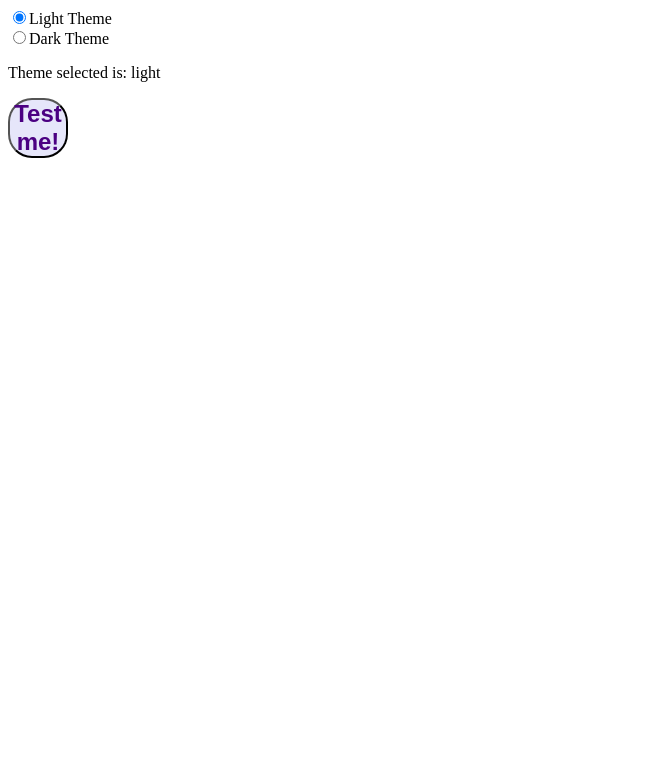
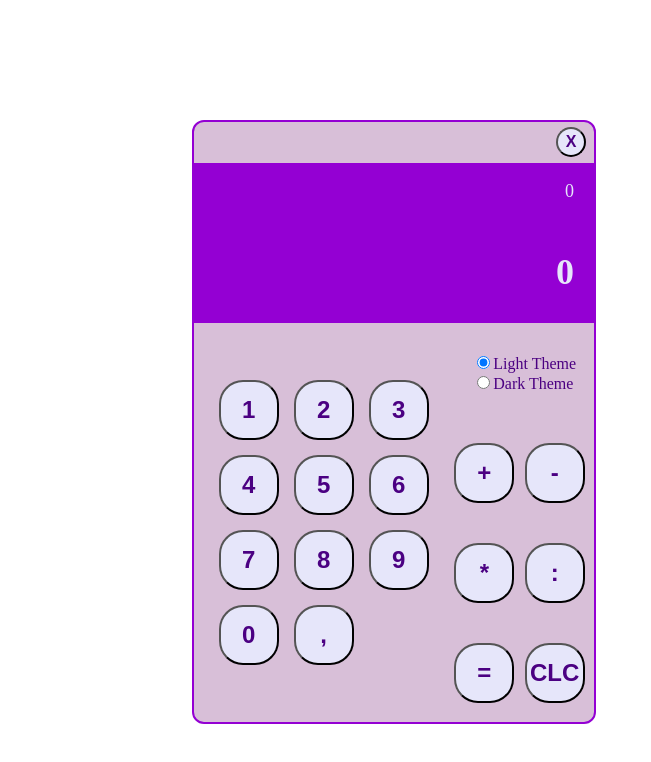
Before and after one commit to ritamcastro/testing-apps-with-rtl, a React app: page /calculator in a window 1280 px wide. Shown: the top 762 px of the page, without its empty margins (0-651 px from the left). Built offline with nearby package versions, Linux system fonts and the light colour scheme.

Commit message:
And here is the entire flow!

```diff
--- a/assets/styles/styles.css
+++ b/assets/styles/styles.css
@@ -81,7 +81,10 @@
 
 .themes {
     grid-area: themes;
-    background-color: grey;
+    font-size: 16px;
+    color: indigo;
+    place-self: center;
+    align-content: stretch;
 }
 
 .operations {
@@ -92,7 +95,6 @@
     grid-template-areas: ". ." ". ." ". .";
     grid-area: operations;
     align-items: center;
-
 }
 
 .btn {
--- a/src/app.jsx
+++ b/src/app.jsx
@@ -1,9 +1,9 @@
 import React, { useState } from 'react'
-// import Welcome from './features/greetingz/welcome'
+import { BrowserRouter, Route, Switch } from 'react-router-dom'
+import Welcome from './features/greetingz/welcome'
 import Calculator from './features/calculator/calculator'
-import Button from './components/button'
+import Goodbye from './features/greetingz/goodbye'
 import { ThemeProvider } from './themes/theme'
-import ThemeToggler from './themes/theme-toggler'
 
 
 const App = () => {
@@ -14,15 +14,16 @@ const App = () => {
     }
 
     return (
-        <div>
-            {/* <Welcome onSubmit={onWelcoming} />
-            {username.length > 0 ? <p> Welcome, {username}!</p> : null} */}
-            {/* <Calculator /> */}
-            <ThemeProvider>
-                <ThemeToggler/>
-                <Button name="Test me!"/>
-            </ThemeProvider>
-        </div>
+        <BrowserRouter>
+            <Switch>
+                <ThemeProvider>
+                    <Route exact path="/" render={() => <Welcome onSubmit={onWelcoming} goto="/calculator" />} />
+                    <Route exact path="/calculator" render={() => <Calculator onCloseGoTo={'/goodbye'} />} />
+                    <Route exact path="/goodbye" render={() => <Goodbye name={username} />} />
+                </ThemeProvider>
+            </Switch>
+        </BrowserRouter>
     )
 }
+
 export default App
--- a/src/features/calculator/calculator.jsx
+++ b/src/features/calculator/calculator.jsx
@@ -1,6 +1,6 @@
 import React, { useState } from 'react'
 import { useHistory } from 'react-router-dom'
-import { add } from '../../services/math'
+import { add, subtract, multiply, divide } from '../../services/math'
 import Display from './display'
 import Keypad from './keypad'
 import Operations from './operations'
@@ -83,7 +83,10 @@ const Calculator = ({ onCloseGoTo }) => {
 
             <div className='keys'>
                 <Keypad onGetInput={getInput} />
-                <Operations onGetInput={doOperation} onCalculate={calculate}></Operations>
+                <Operations
+                    onGetInput={doOperation}
+                    onCalculate={() => calculate()}
+                    onClear={() => clear()}/>
             </div>
         </div>
     )
--- a/src/features/calculator/operations.jsx
+++ b/src/features/calculator/operations.jsx
@@ -1,9 +1,11 @@
 import React from 'react'
 import Button from '../../components/button'
+import ThemeToggler from '../../themes/theme-toggler'
 
 const Operations = ({ onGetInput, onCalculate, onClear }) => {
   return (
     <div className='controls'>
+      <ThemeToggler />
       <div className='operations'>
         <Button name="+" onClick={e => onGetInput(e.target.name)} />
         <Button name="-" onClick={e => onGetInput(e.target.name)} />
--- a/src/themes/theme-toggler.jsx
+++ b/src/themes/theme-toggler.jsx
@@ -6,14 +6,13 @@ const ThemeToggler = () => {
     const [theme, setTheme] = useTheme()
 
     return (
-        <>
+        <div className='themes'>
             <div>
                 <input type="radio" id="light" name="theme" value="light"
                     checked={theme === 'light'}
                     onChange={e => { setTheme("light") }} />
                 <label htmlFor="light">Light Theme</label>
             </div>
-
             <div>
                 <input type="radio" id="dark" name="theme" value="dark"
                     checked={theme === 'dark'}
@@ -21,9 +20,7 @@ const ThemeToggler = () => {
 
                 <label htmlFor="dark">Dark Theme</label>
             </div>
-
-            <p>Theme selected is: {theme}</p>
-        </>
+        </div>
     )
 }
 
```
